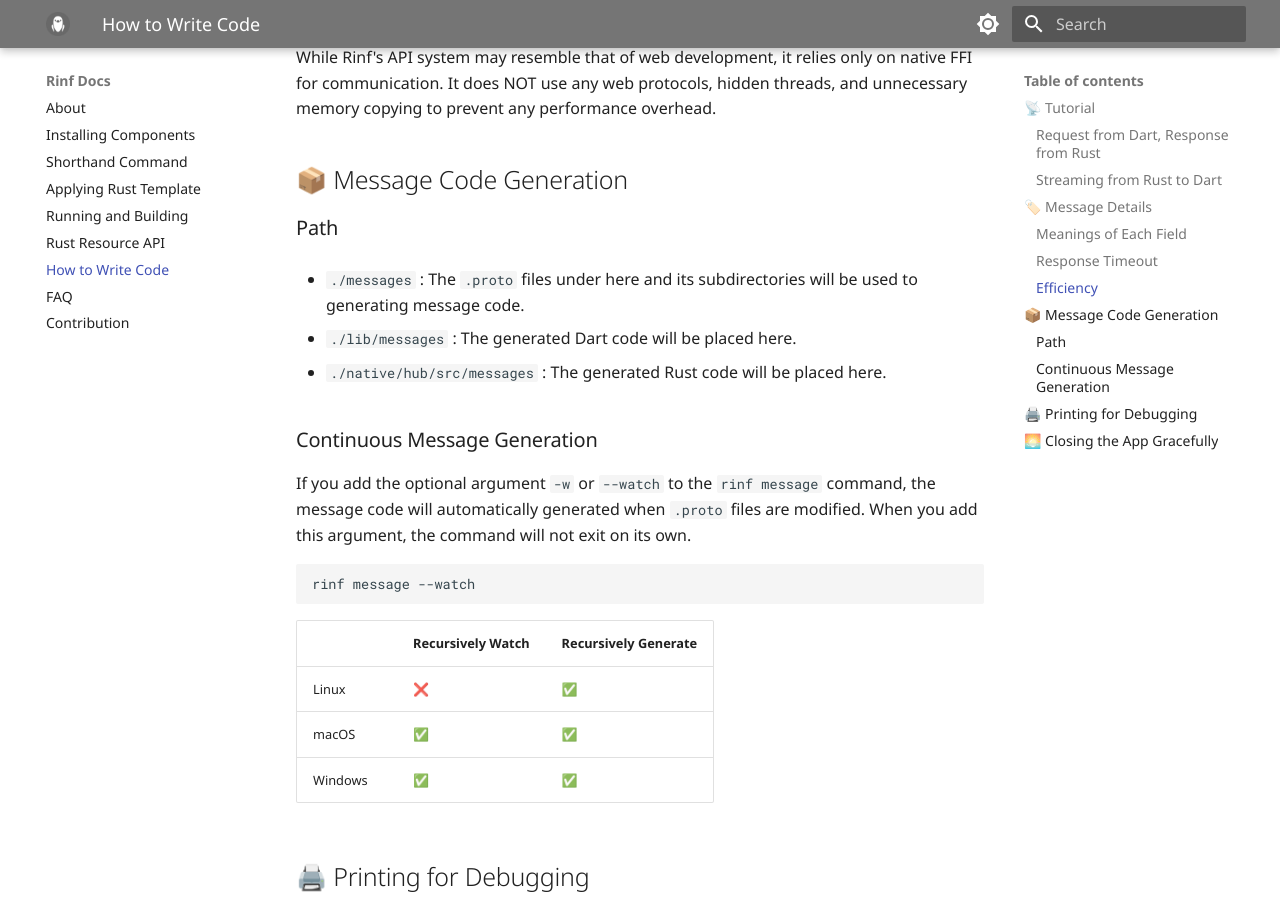
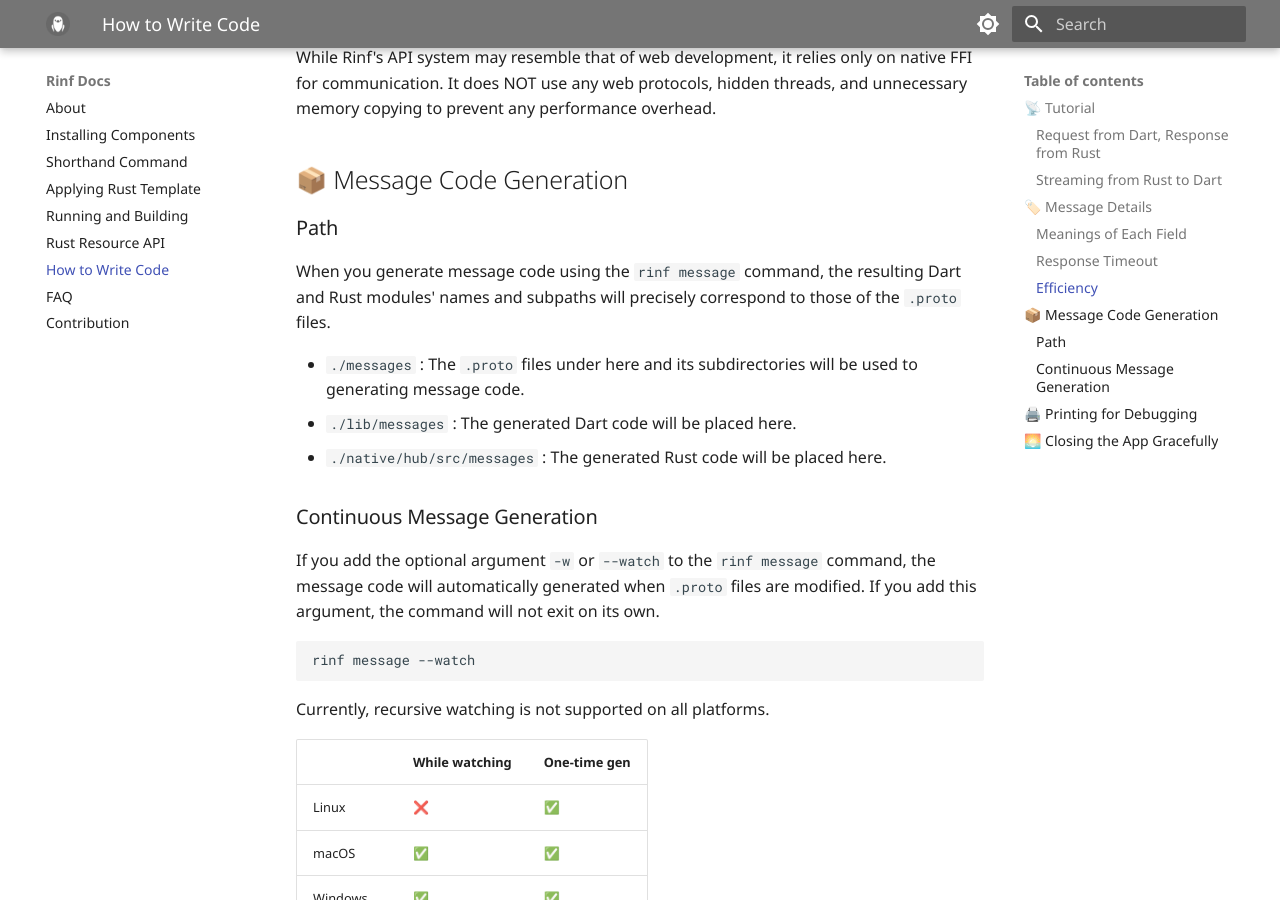
Before and after one commit to cunarist/rinf, an MkDocs documentation site: the page built from documentation/docs/writing-code.md, in a window 1280 px wide and 900 px high, scrolled down 6623 px. Built offline with MkDocs 1.6.1 and Material for MkDocs 9.7.7, drawn with Linux system fonts in a browser that asks for light colours.

````diff
--- a/documentation/docs/writing-code.md
+++ b/documentation/docs/writing-code.md
@@ -316,25 +316,27 @@
 
 ### Path
 
+When you generate message code using the `rinf message` command, the resulting Dart and Rust modules' names and subpaths will precisely correspond to those of the `.proto` files.
+
 - `./messages` : The `.proto` files under here and its subdirectories will be used to generating message code.
-
 - `./lib/messages` : The generated Dart code will be placed here.
-
 - `./native/hub/src/messages` : The generated Rust code will be placed here.
 
 ### Continuous Message Generation
 
-If you add the optional argument `-w` or `--watch` to the `rinf message` command, the message code will automatically generated when `.proto` files are modified. When you add this argument, the command will not exit on its own.
+If you add the optional argument `-w` or `--watch` to the `rinf message` command, the message code will automatically generated when `.proto` files are modified. If you add this argument, the command will not exit on its own.
 
 ```bash
 rinf message --watch
 ```
 
-|         | Recursively Watch | Recursively Generate |
-| ------- | ----------------- | -------------------- |
-| Linux   | ❌                | ✅                   |
-| macOS   | ✅                | ✅                   |
-| Windows | ✅                | ✅                   |
+Currently, recursive watching is not supported on all platforms.
+
+|         | While watching | One-time gen |
+| ------- | -------------- | ------------ |
+| Linux   | ❌             | ✅           |
+| macOS   | ✅             | ✅           |
+| Windows | ✅             | ✅           |
 
 ## 🖨️ Printing for Debugging
 
````
Also changed, not shown: documentation/docs/rust-resource-api.md (+2 -6 lines).
